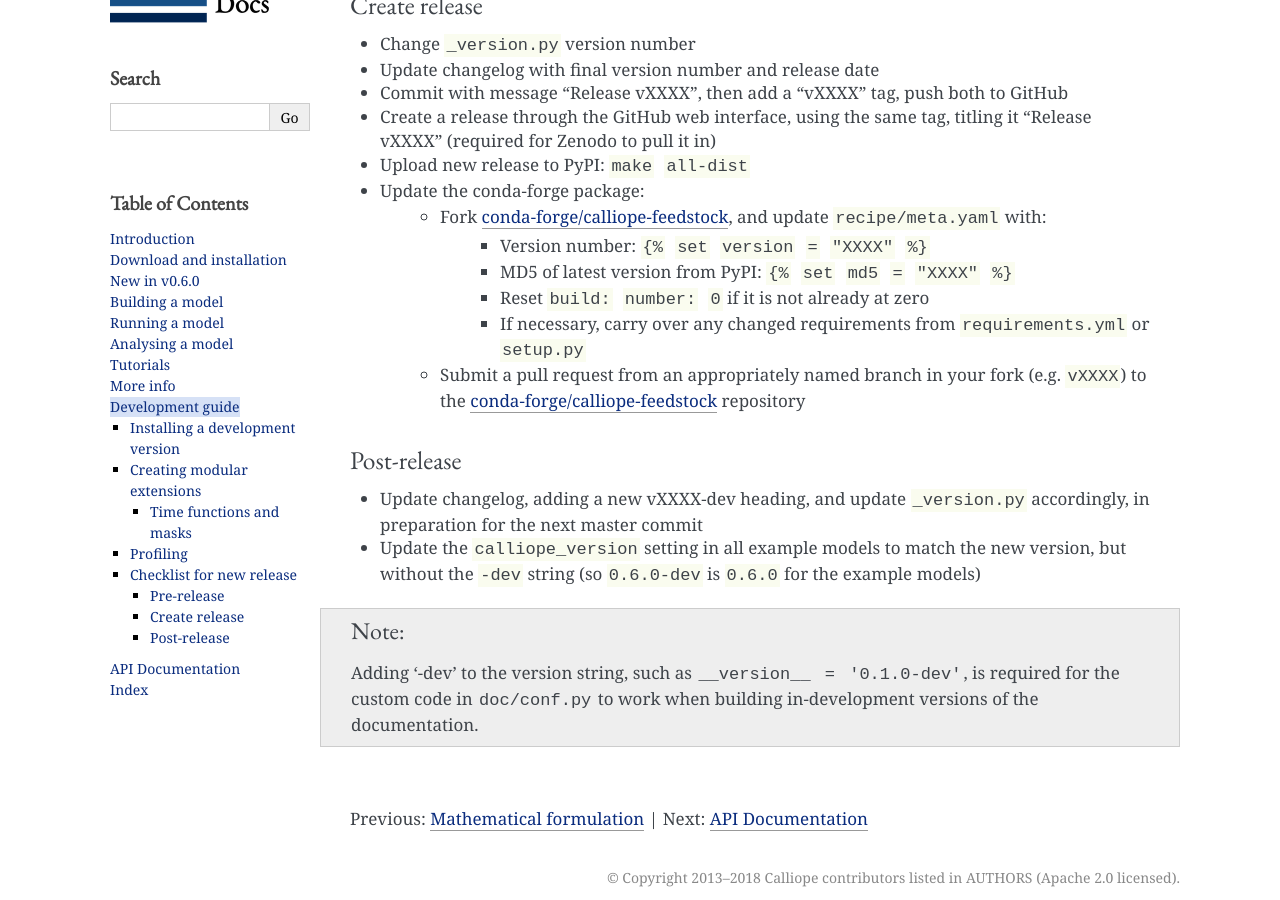
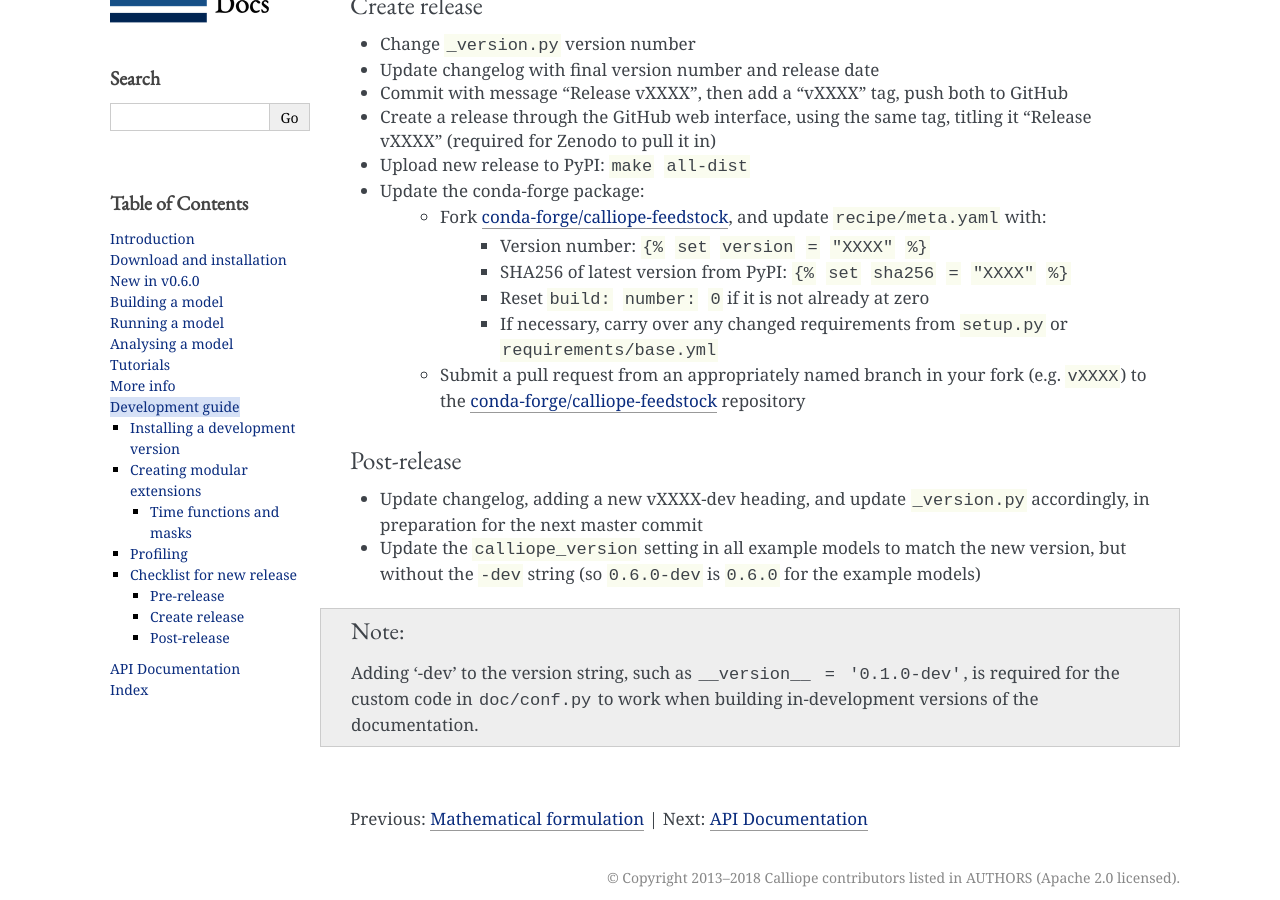
Before and after one commit to calliope-project/calliope, a Sphinx documentation site: the page built from doc/user/develop.rst, in a window 1280 px wide and 900 px high, scrolled down 2495 px. Built offline with Sphinx 7.4.7, drawn with Linux system fonts in a browser that asks for light colours; pages that are not in the unit, such as notebooks, are missing from menus; a script that is not in the unit is left out.

Commit message:
Update release checklist

```diff
--- a/doc/user/develop.rst
+++ b/doc/user/develop.rst
@@ -117,9 +117,9 @@ Create release
 * Update the conda-forge package:
     * Fork `conda-forge/calliope-feedstock <https://github.com/conda-forge/calliope-feedstock>`_, and update ``recipe/meta.yaml`` with:
         * Version number: ``{% set version = "XXXX" %}``
-        * MD5 of latest version from PyPI: ``{% set md5 = "XXXX" %}``
+        * SHA256 of latest version from PyPI: ``{% set sha256 = "XXXX" %}``
         * Reset ``build: number: 0`` if it is not already at zero
-        * If necessary, carry over any changed requirements from ``requirements.yml`` or ``setup.py``
+        * If necessary, carry over any changed requirements from ``setup.py`` or ``requirements/base.yml``
     * Submit a pull request from an appropriately named branch in your fork (e.g. ``vXXXX``) to the `conda-forge/calliope-feedstock <https://github.com/conda-forge/calliope-feedstock>`_ repository
 
 Post-release
```
